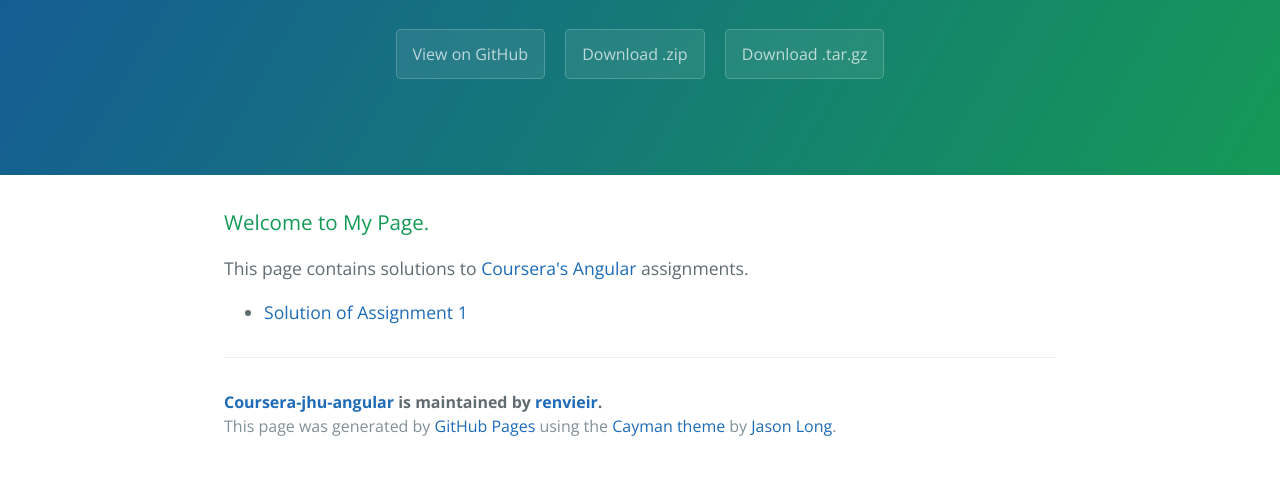
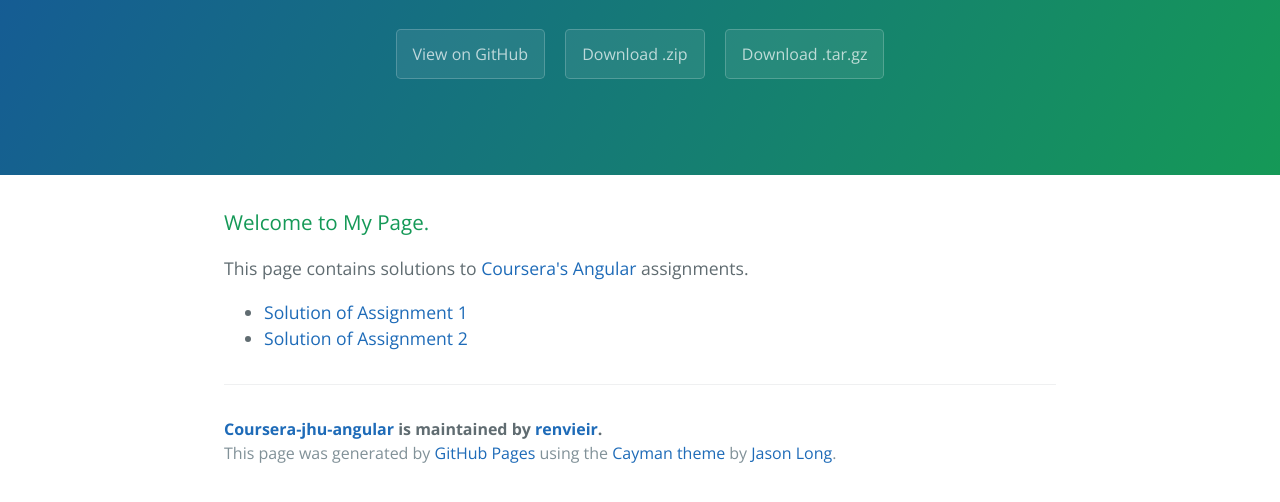
Before and after one commit to renvieir/coursera-jhu-angular, a plain HTML site: page index.html in a window 1280 px wide. Shown: the part 208-710 px from the top of the page. Drawn offline with nearby package versions, Linux system fonts and the light colour scheme.

Commit message:
Add solution url on index

```diff
--- a/index.html
+++ b/index.html
@@ -30,6 +30,7 @@
         <p>This page contains solutions to <a target="_blank" href="https://www.coursera.org/learn/single-page-web-apps-with-angularjs/">Coursera's Angular</a> assignments.</p>
         <ul>
             <li><a href="assignments/assignment1-solution/">Solution of Assignment 1</a></li>
+            <li><a href="assignments/assignment2-solution/">Solution of Assignment 2</a></li>
         </ul>
         <footer class="site-footer">
             <span class="site-footer-owner"><a href="https://github.com/renvieir/coursera-jhu-angular">Coursera-jhu-angular</a> is maintained by <a href="https://github.com/renvieir">renvieir</a>.</span>
```
